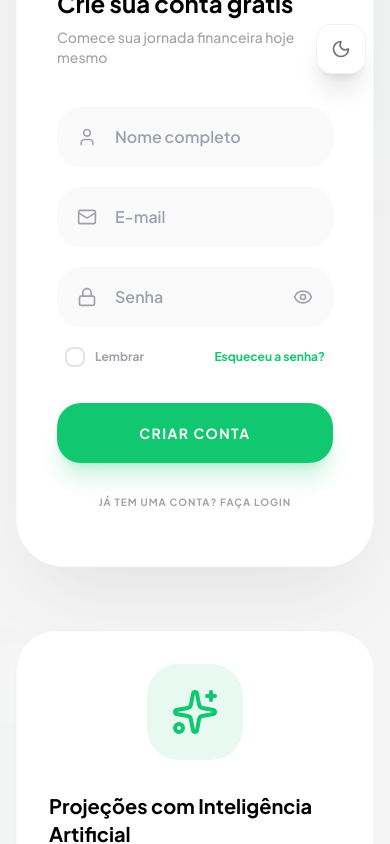
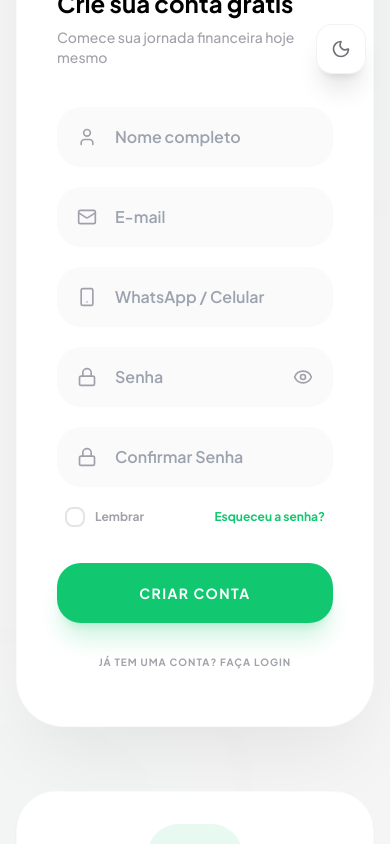
Before and after one commit to andsilvarosa/controle, a React (Vite) app: page / in a window 390 px wide. Both pictures are taken after a click on the button "NÃO TEM UMA CONTA? CADASTRE-SE". Shown: the part 538-1382 px from the top of the page. Built offline with nearby package versions, Linux system fonts and the light colour scheme; no server answers.

Commit message:
feat(Auth): Add phone input for registration
Includes a new phone number input field that is only displayed during user registration, enhancing the signup process.

```diff
--- a/pages/Auth.tsx
+++ b/pages/Auth.tsx
@@ -349,6 +349,20 @@ export const Auth: React.FC = () => {
                     />
                   </div>
 
+                  {!isLogin && (
+                    <div className="relative group">
+                      <Smartphone className="absolute left-5 top-1/2 -translate-y-1/2 text-zinc-400 group-focus-within:text-picpay-500 transition-colors" size={20} />
+                      <input
+                        type="tel"
+                        required
+                        value={formData.phone}
+                        onChange={handlePhoneChange}
+                        className="w-full pl-14 pr-5 py-4 bg-zinc-50 dark:bg-zinc-800 border-2 border-transparent focus:border-picpay-500 rounded-3xl text-zinc-900 dark:text-white focus:outline-none transition-all font-semibold text-base"
+                        placeholder="WhatsApp / Celular"
+                      />
+                    </div>
+                  )}
+
                   <div className="relative group">
                     <Lock className="absolute left-5 top-1/2 -translate-y-1/2 text-zinc-400 group-focus-within:text-picpay-500 transition-colors" size={20} />
                     <input
@@ -363,6 +377,20 @@ export const Auth: React.FC = () => {
                       {showPassword ? <EyeOff size={20} /> : <Eye size={20} />}
                     </button>
                   </div>
+
+                  {!isLogin && (
+                    <div className="relative group">
+                      <Lock className="absolute left-5 top-1/2 -translate-y-1/2 text-zinc-400 group-focus-within:text-picpay-500 transition-colors" size={20} />
+                      <input
+                        type={showPassword ? "text" : "password"}
+                        required
+                        value={formData.confirmPassword}
+                        onChange={e => setFormData({...formData, confirmPassword: e.target.value})}
+                        className="w-full pl-14 pr-14 py-4 bg-zinc-50 dark:bg-zinc-800 border-2 border-transparent focus:border-picpay-500 rounded-3xl text-zinc-900 dark:text-white focus:outline-none transition-all font-semibold text-base"
+                        placeholder="Confirmar Senha"
+                      />
+                    </div>
+                  )}
 
                   <div className="flex justify-between items-center px-2">
                     <button onClick={() => setRememberMe(!rememberMe)} type="button" className="flex items-center gap-2.5 group">
```
